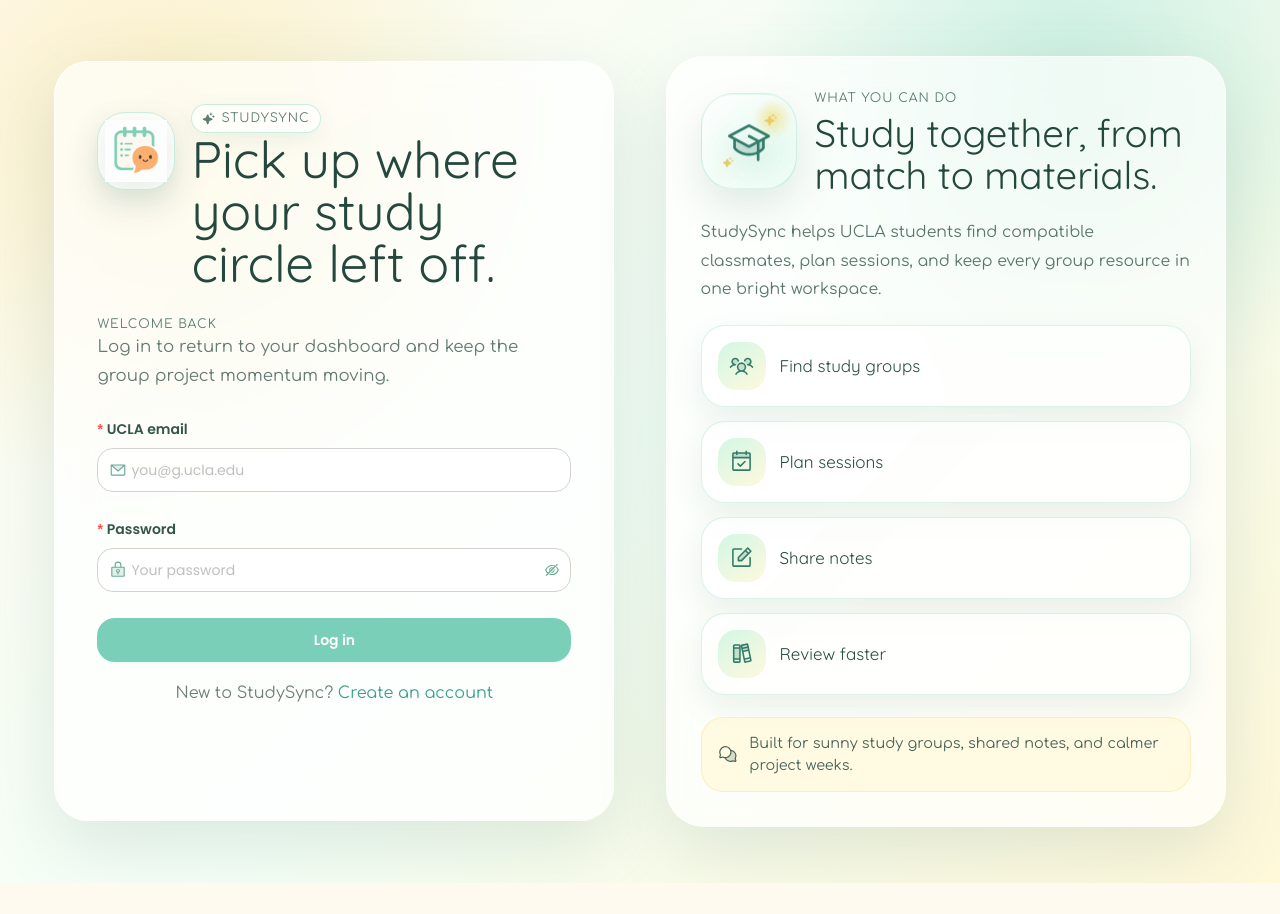
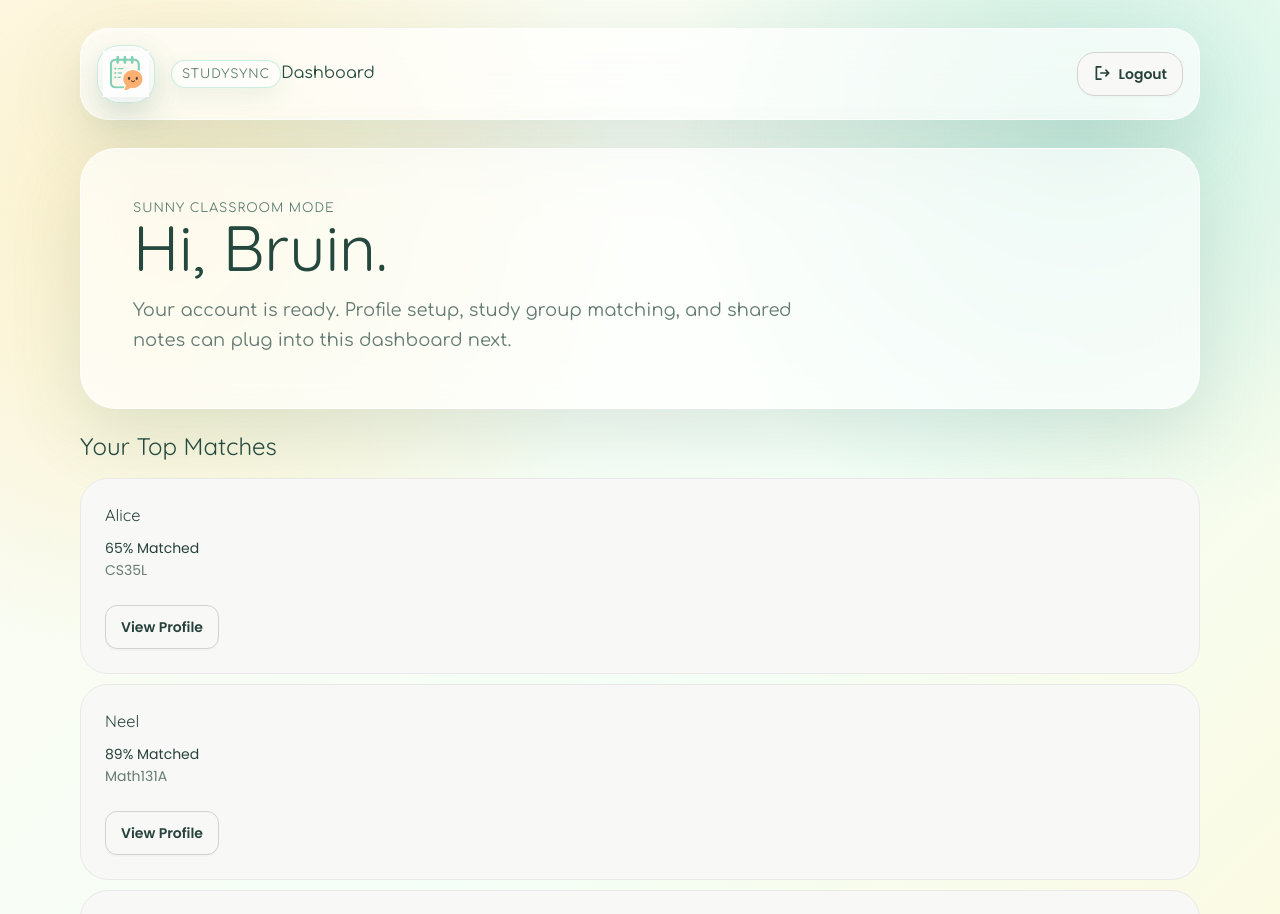
Before and after one commit to ann-jin9696/ucla-studysync, a React (Vite) app in the folder frontend/: page /dashboard in a window 1280 px wide. Before the commit this address led to /login. Shown: the top 914 px of the page. Before the commit the page ends 883 px from the top, so only its background shows below. Built offline with nearby package versions, Linux system fonts and the light colour scheme; no server answers.

Commit message:
Created MatchCard component and added a matching mock data to test dashboard matching

```diff
--- a/frontend/src/App.tsx
+++ b/frontend/src/App.tsx
@@ -1,8 +1,13 @@
-import { Navigate, Route, BrowserRouter as Router, Routes } from 'react-router-dom';
-import { ProtectedRoute } from './components/ProtectedRoute';
-import { DashboardPage } from './pages/DashboardPage';
-import { LoginPage } from './pages/LoginPage';
-import { SignupPage } from './pages/SignupPage';
+import {
+  Navigate,
+  Route,
+  BrowserRouter as Router,
+  Routes,
+} from "react-router-dom";
+import { ProtectedRoute } from "./components/ProtectedRoute";
+import { DashboardPage } from "./pages/DashboardPage";
+import { LoginPage } from "./pages/LoginPage";
+import { SignupPage } from "./pages/SignupPage";
 
 export function App() {
   return (
@@ -11,14 +16,15 @@
         <Route path="/" element={<Navigate to="/dashboard" replace />} />
         <Route path="/login" element={<LoginPage />} />
         <Route path="/signup" element={<SignupPage />} />
-        <Route
+        {/*<Route
           path="/dashboard"
           element={
             <ProtectedRoute>
               <DashboardPage />
             </ProtectedRoute>
           }
-        />
+        />*/}
+        <Route path="/dashboard" element={<DashboardPage />}></Route>
         <Route path="*" element={<Navigate to="/dashboard" replace />} />
       </Routes>
     </Router>
--- /dev/null
+++ b/frontend/src/components/MatchCard.tsx
@@ -0,0 +1,28 @@
+import { Button, Card } from "antd";
+
+interface MatchCardProps {
+  name: string;
+  matchedScore: number;
+  matchedCourse: string;
+}
+
+export function MatchCard({
+  name,
+  matchedScore,
+  matchedCourse,
+}: MatchCardProps) {
+  return (
+    <Card style={{ marginBottom: "10px" }}>
+      <h3 style={{ minWidth: "280px" }}>{name}</h3>
+      <div className="match-score-percent">{matchedScore}% Matched</div>
+      <p style={{ color: "#667c74" }}>{matchedCourse}</p>
+
+      <Button
+        type="default"
+        style={{ marginTop: "10px", borderRadius: "12px" }}
+      >
+        View Profile
+      </Button>
+    </Card>
+  );
+}
--- a/frontend/src/pages/DashboardPage.tsx
+++ b/frontend/src/pages/DashboardPage.tsx
@@ -1,22 +1,29 @@
-import { Button, Card } from 'antd';
+import { Button, Card } from "antd";
 import {
   CalendarCheck,
   ChatsCircle,
   NotePencil,
   SignOut,
   UsersThree,
-} from '@phosphor-icons/react';
-import { useNavigate } from 'react-router-dom';
-import { useAuth } from '../components/AuthProvider';
-import studySyncLogo from '../assets/studysync-logo.png';
+} from "@phosphor-icons/react";
+import { useNavigate } from "react-router-dom";
+import { useAuth } from "../components/AuthProvider";
+import { MatchCard } from "../components/MatchCard";
+import studySyncLogo from "../assets/studysync-logo.png";
 
 export function DashboardPage() {
   const { user, logout } = useAuth();
   const navigate = useNavigate();
 
+  const mockMatches = [
+    { id: 1, name: "Alice", matchedScore: 65, matchedCourse: "CS35L" },
+    { id: 2, name: "Neel", matchedScore: 89, matchedCourse: "Math131A" },
+    { id: 3, name: "Tobias", matchedScore: 96, matchedCourse: "CS35L" },
+  ];
+
   async function handleLogout() {
     await logout();
-    navigate('/login', { replace: true });
+    navigate("/login", { replace: true });
   }
 
   return (
@@ -31,25 +38,47 @@
             <strong>Dashboard</strong>
           </div>
         </div>
-        <Button icon={<SignOut size={18} weight="bold" />} onClick={handleLogout}>
+        <Button
+          icon={<SignOut size={18} weight="bold" />}
+          onClick={handleLogout}
+        >
           Logout
         </Button>
       </nav>
 
       <section className="welcome-band">
         <p className="eyebrow">Sunny classroom mode</p>
-        <h1>Hi, {user?.full_name ?? 'Bruin'}.</h1>
+        <h1>Hi, {user?.full_name ?? "Bruin"}.</h1>
         <p>
-          Your account is ready. Profile setup, study group matching, and shared notes can
-          plug into this dashboard next.
+          Your account is ready. Profile setup, study group matching, and shared
+          notes can plug into this dashboard next.
         </p>
       </section>
 
-      <section className="dashboard-grid" aria-label="Upcoming StudySync modules">
+      <section className="matches-section">
+        <h2>Your Top Matches</h2>
+        <div>
+          {mockMatches.map((match) => (
+            <MatchCard
+              key={match.id}
+              name={match.name}
+              matchedScore={match.matchedScore}
+              matchedCourse={match.matchedCourse}
+            />
+          ))}
+        </div>
+      </section>
+
+      <section
+        className="dashboard-grid"
+        aria-label="Upcoming StudySync modules"
+      >
         <Card>
           <UsersThree size={30} weight="duotone" />
           <h2>Profile setup</h2>
-          <p>Add courses, availability, study goals, and collaboration style.</p>
+          <p>
+            Add courses, availability, study goals, and collaboration style.
+          </p>
         </Card>
         <Card>
           <CalendarCheck size={30} weight="duotone" />
@@ -64,7 +93,9 @@
         <Card>
           <ChatsCircle size={30} weight="duotone" />
           <h2>Group discussion</h2>
-          <p>Leave questions and comments beside the notes your group shares.</p>
+          <p>
+            Leave questions and comments beside the notes your group shares.
+          </p>
         </Card>
       </section>
     </main>
--- a/frontend/src/styles/global.css
+++ b/frontend/src/styles/global.css
@@ -395,6 +395,18 @@
   line-height: 1.7;
 }
 
+.matches-section {
+  max-width: 1120px;
+  margin: 0 auto 28px;
+}
+
+.matches-section h2 {
+  margin-bottom: 18px;
+  color: #24483e;
+  font-size: 1.5rem;
+  font-weight: 700;
+}
+
 .dashboard-grid {
   display: grid;
   grid-template-columns: repeat(4, minmax(0, 1fr));
```
